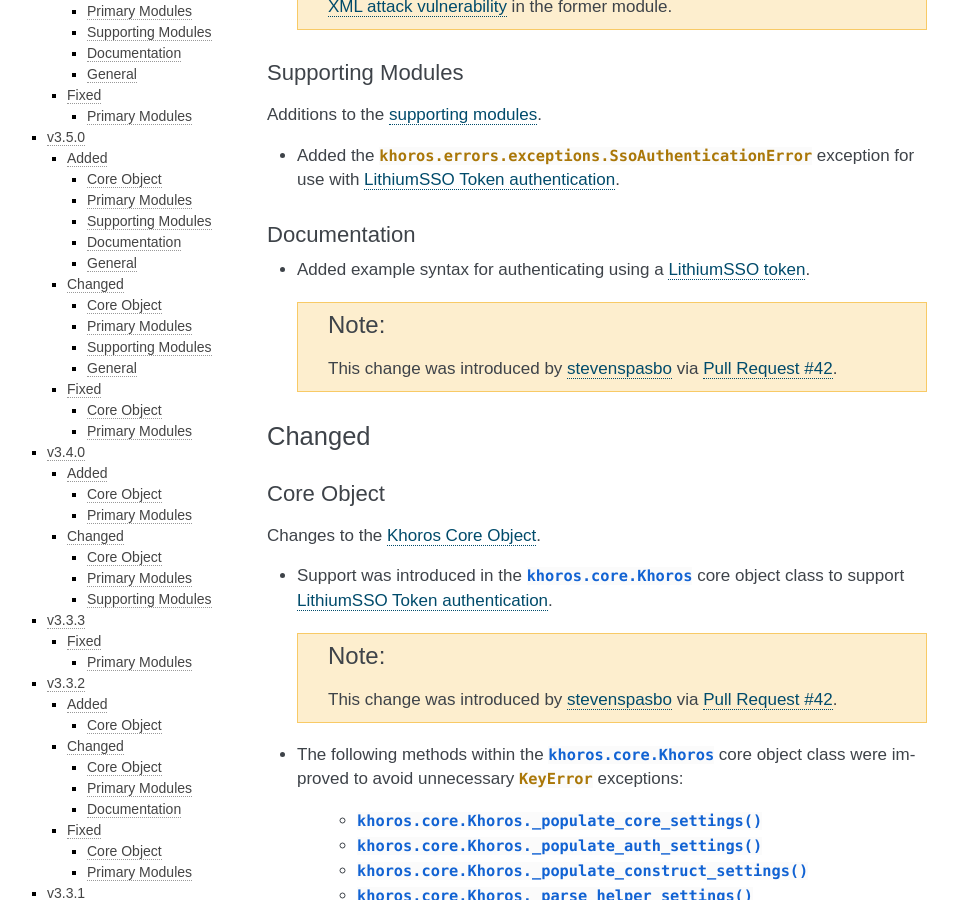
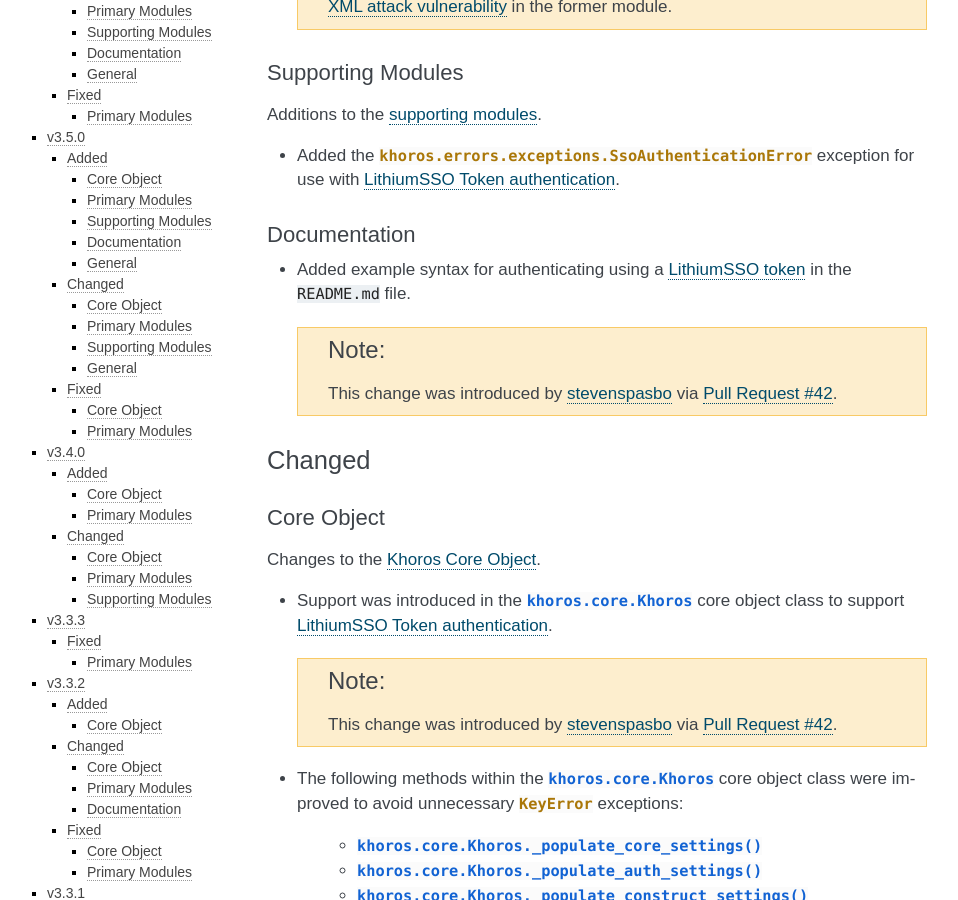
Before and after one commit to jeffshurtliff/khoros, a Sphinx documentation site: the page built from docs/changelog.rst, in a window 1280 px wide and 900 px high, scrolled down 912 px. Shown: the whole window, without its empty margins (153-1111 px from the left). Built offline with Sphinx 7.4.7, drawn with Linux system fonts in a browser that asks for light colours; the version number could not be read and is left out.

Commit message:
Adjusted a line in the changelog

```diff
--- a/docs/changelog.rst
+++ b/docs/changelog.rst
@@ -48,7 +48,8 @@
 Documentation
 -------------
 * Added example syntax for authenticating using a
-  `LithiumSSO token <https://developer.khoros.com/khoroscommunitydevdocs/docs/lithiumsso-token>`_.
+  `LithiumSSO token <https://developer.khoros.com/khoroscommunitydevdocs/docs/lithiumsso-token>`_
+  in the ``README.md`` file.
 
   .. note:: This change was introduced by
             `stevenspasbo <https://github.com/stevenspasbo>`_ via
@@ -115,6 +116,8 @@
 
 |
 
+-----
+
 ******
 v4.1.1
 ******
@@ -131,6 +134,8 @@
   handle the ``ARCHIVED`` status when it is returned.
 
 |
+
+-----
 
 ******
 v4.1.0
```
